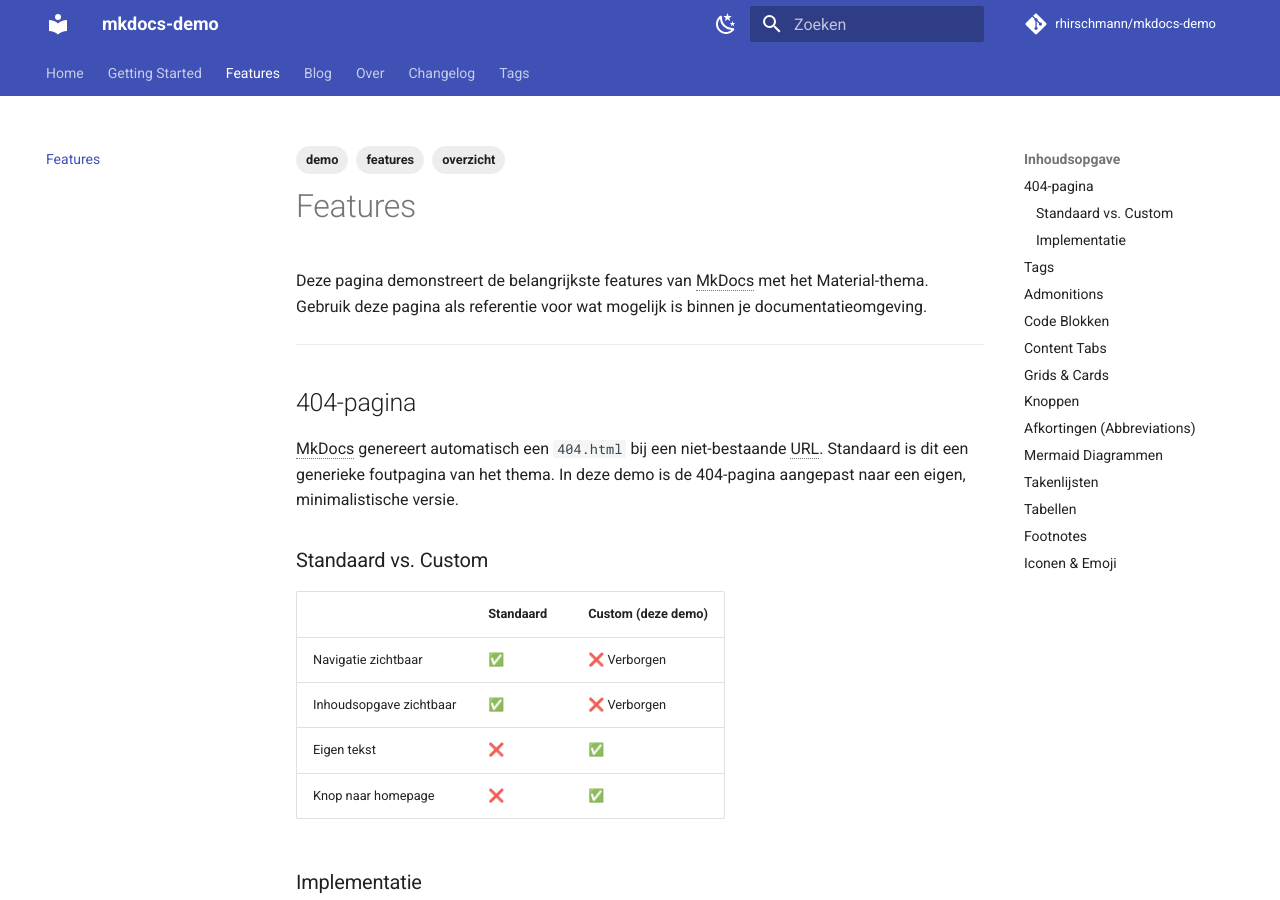
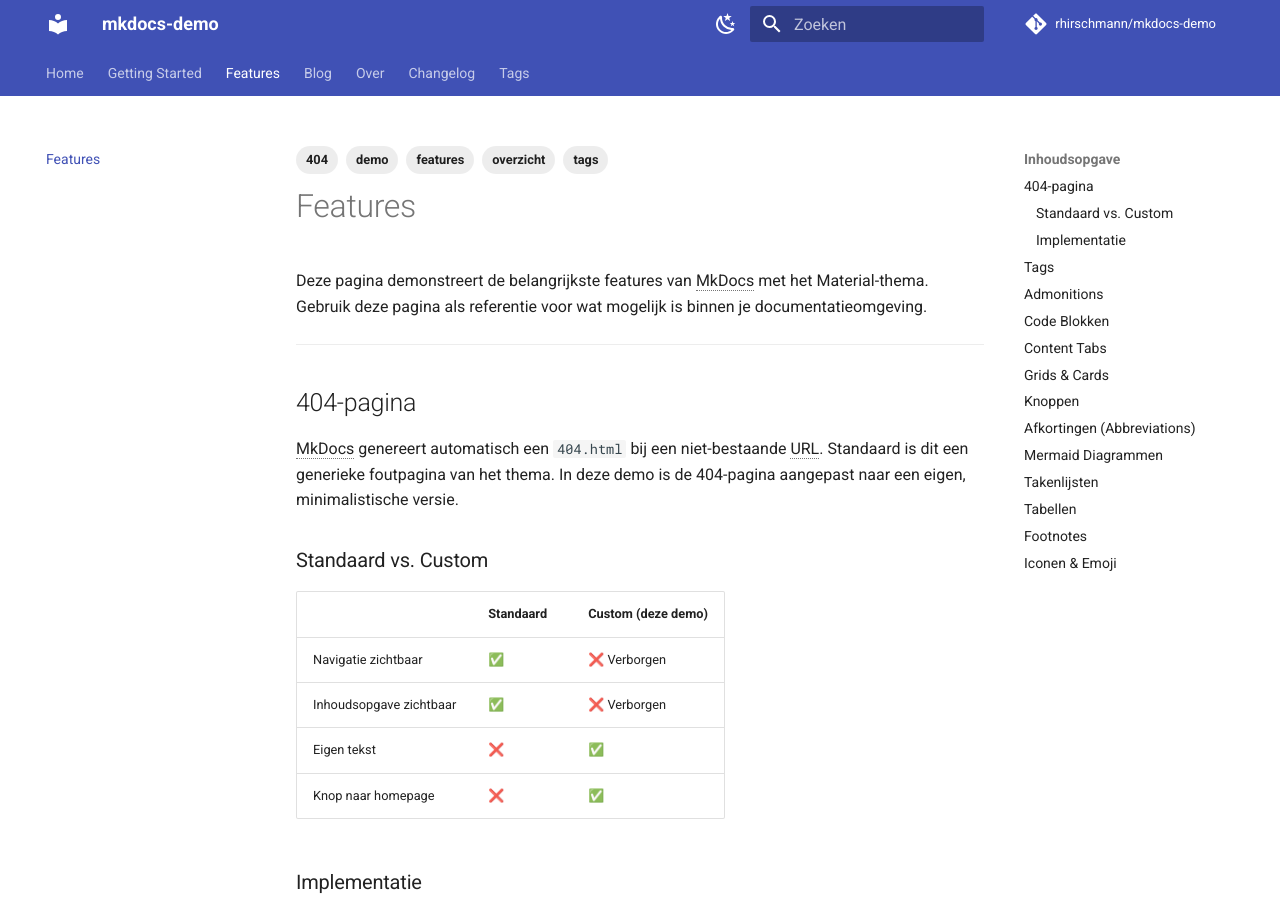
Before and after one commit to rhirschmann/mkdocs-demo, an MkDocs documentation site: the page built from docs/features.md, in a window 1280 px wide and 900 px high. Built offline with MkDocs 1.6.1 and Material for MkDocs 9.7.7, drawn with Linux system fonts in a browser that asks for light colours; emoji names are drawn with the system emoji font; comment, search, counter and statistics services are not loaded.

Commit message:
Tags toegevoegd

```diff
--- a/docs/features.md
+++ b/docs/features.md
@@ -3,6 +3,8 @@ tags:
   - demo
   - features
   - overzicht
+  - 404
+  - tags
 ---
 
 # Features
```
